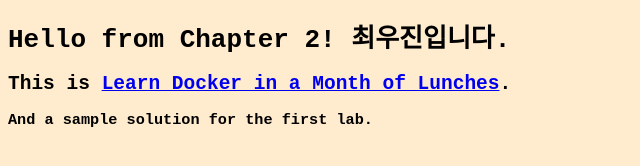
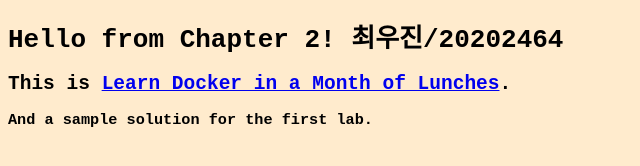
Before and after one commit to cwj2020/6week-ch02, a plain HTML site: page index.html in a window 1280 px wide. Shown: the whole page, without its empty margins (0-640 px from the left). Drawn offline with Linux system fonts and the light colour scheme.

Commit message:
Update index.html

```diff
--- a/index.html
+++ b/index.html
@@ -2,7 +2,7 @@
 <html>
     <body style="background-color: blanchedalmond; font-family: monospace">
         <h1>
-            Hello from Chapter 2! 최우진입니다.
+            Hello from Chapter 2! 최우진/20202464
         </h1>
         <h2>
             This is <a href="https://www.manning.com/books/learn-docker-in-a-month-of-lunches">Learn Docker in a Month of Lunches</a>.
```
